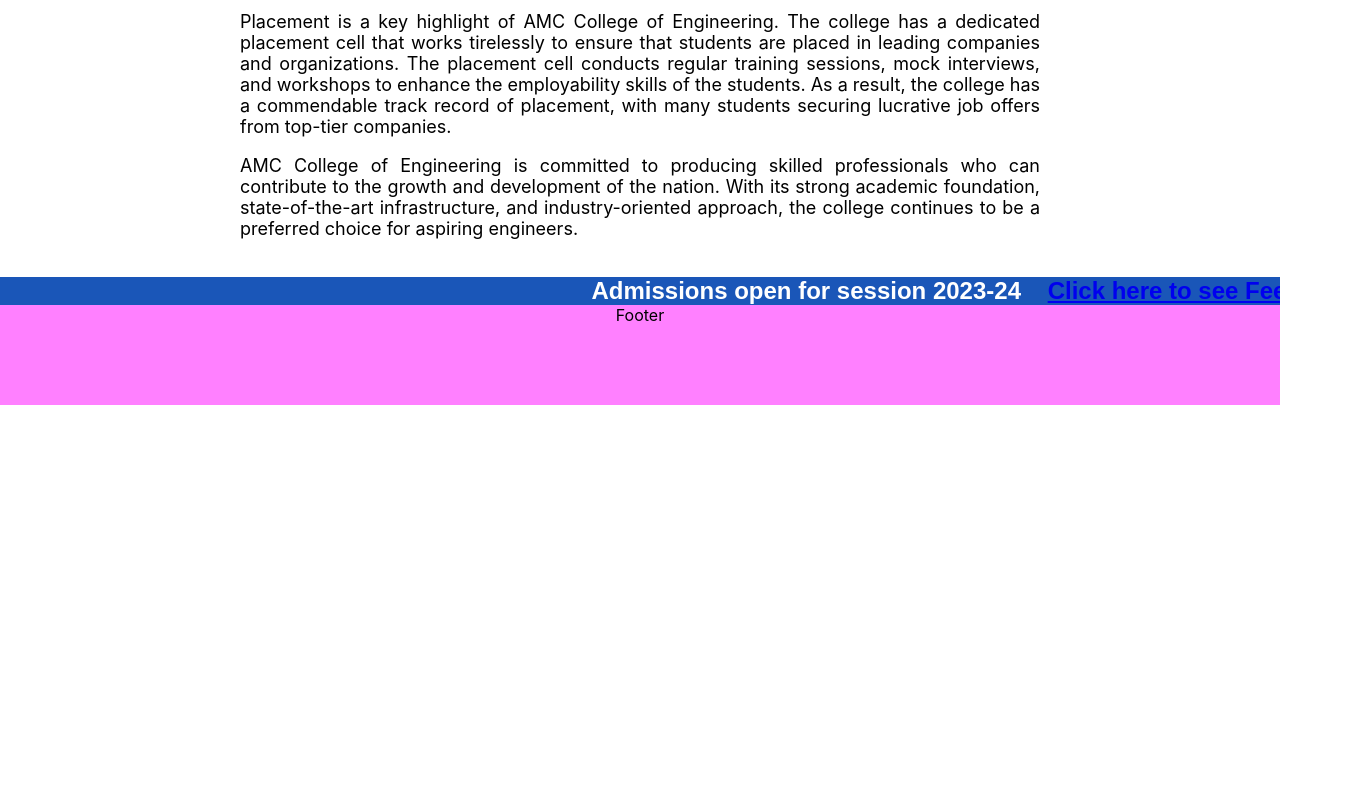
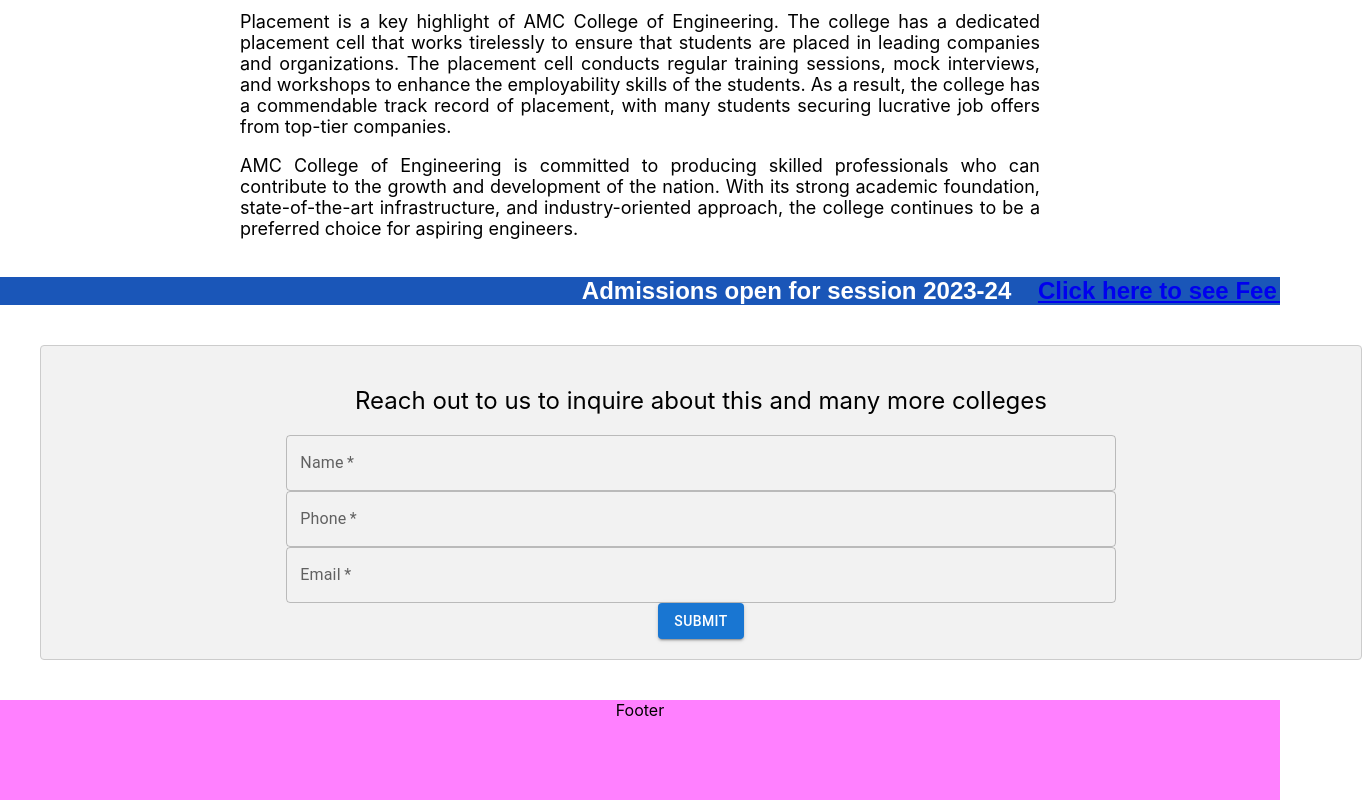
Before and after one commit to yudi43/LeadsGenLPTemplate, a React (Create React App) app: page / in a window 1280 px wide. Shown: the part 1023-1823 px from the top of the page, 1362 px wide, since content can reach past the window. Before the commit the page ends 1428 px from the top, so only its background shows below. Built offline with nearby package versions, Linux system fonts and the light colour scheme.

Commit message:
Added contact form

```diff
--- a/src/App.js
+++ b/src/App.js
@@ -7,6 +7,7 @@
 import AboutCollege from './components/about/AboutCollege';
 import MainBody from './components/body/MainBody';
 import './App.css';
+import ContactForm from './components/contactform/ContactForm';
 
 function App() {
   return (
@@ -17,6 +18,7 @@
 
         <AboutCollege />
         <Contact />
+        <ContactForm />
         {/* <FeeStructure /> */}
         {/* <VideoSection /> */}
       </MainBody>
--- /dev/null
+++ b/src/components/contactform/ContactForm.js
@@ -0,0 +1,82 @@
+import React from 'react';
+import { makeStyles } from '@mui/styles';
+import TextField from '@mui/material/TextField';
+import Button from '@mui/material/Button';
+
+const useStyles = makeStyles({
+  contactForm: {
+    display: 'flex',
+    flexDirection: 'column',
+    alignItems: 'center',
+    width: '100%',
+    margin: '40px',
+    border: '1px solid #ccc',
+    borderRadius: '4px',
+    padding: '20px',
+    backgroundColor: '#f2f2f2',
+  },
+  formField: {
+    width: '100%',
+    marginBottom: '16px',
+  },
+  submitButton: {
+    marginTop: '16px',
+  },
+  heading: {
+    textAlign: 'center',
+    marginBottom: '20px',
+    fontWeight: 'normal',
+  },
+});
+
+const ContactForm = () => {
+  const classes = useStyles();
+
+  const handleSubmit = (event) => {
+    event.preventDefault();
+    // Handle form submission logic here
+  };
+
+  return (
+    <div className={classes.contactForm}>
+      <h2 className={classes.heading}>
+        Reach out to us to inquire about this and many more colleges
+      </h2>
+      <form onSubmit={handleSubmit}>
+        <TextField
+          className={classes.formField}
+          label="Name"
+          variant="outlined"
+          fullWidth
+          required
+        />
+        <TextField
+          className={classes.formField}
+          label="Phone"
+          variant="outlined"
+          type="tel"
+          fullWidth
+          required
+        />
+        <TextField
+          className={classes.formField}
+          label="Email"
+          variant="outlined"
+          type="email"
+          fullWidth
+          required
+        />
+        <Button
+          className={classes.submitButton}
+          variant="contained"
+          color="primary"
+          type="submit"
+        >
+          Submit
+        </Button>
+      </form>
+    </div>
+  );
+};
+
+export default ContactForm;
```
